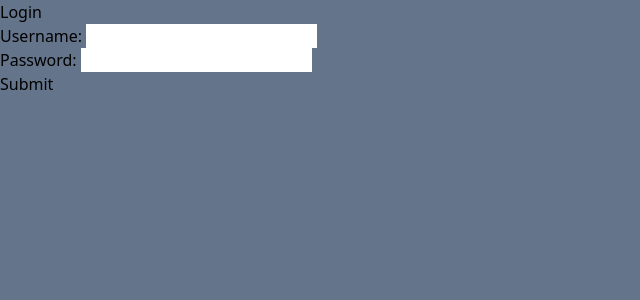
After one commit to MWasile/better_price, a Django app: page /user/login in a window 1280 px wide. The commit adds this page. Shown: the top 300 px of the page, without its empty margins (0-640 px from the left). Run offline with Django 4.2, Linux system fonts and the light colour scheme; parts of the project's set-up code (start-up, migrations or seed data) failed here and were passed over; some libraries are stand-ins or nearby versions.

Commit message:
works login with template

```diff
--- a/home/templates/home/home.html
+++ b/home/templates/home/home.html
@@ -2,4 +2,9 @@
 
 {% block container %}
     <h1>Home</h1>
+    {% if user.is_authenticated %}
+         <p>Welcome, {{ user.get_username }}. Thanks for logging in.</p>
+    {% else %}
+        <p>Welcome, new user. Please log in.</p>
+    {% endif %}
 {% endblock %}
--- a/users/forms.py
+++ b/users/forms.py
@@ -31,9 +31,8 @@ class RegistrationForm(forms.ModelForm):
 
 
 class LoginForm(AuthenticationForm):
-    username = forms.EmailField(label='Email', widget=forms.TextInput(attrs={
+    username = forms.CharField(label='Username', widget=forms.TextInput(attrs={
         'name': 'username',
-        'placeholder': 'Email'
     }))
 
     password = forms.CharField(widget=forms.PasswordInput)
--- /dev/null
+++ b/users/templates/users/login.html
@@ -0,0 +1,9 @@
+{% extends 'base.html' %}
+{% block container %}
+    <h1>Login</h1>
+    <form action="" method="post">
+        {% csrf_token %}
+        {{ form.as_p }}
+        <button type="submit" class="btn btn-primary">Submit</button>
+    </form>
+{% endblock %}
--- a/users/urls.py
+++ b/users/urls.py
@@ -4,5 +4,6 @@ from . import views
 app_name = 'users'
 
 urlpatterns = [
-    path('register', views.RegistrationView.as_view(), name='register')
+    path('register', views.RegistrationView.as_view(), name='register'),
+    path('login', views.LoginView.as_view(), name='login'),
 ]
--- a/users/views.py
+++ b/users/views.py
@@ -1,3 +1,4 @@
+from django.contrib.auth import authenticate, login
 from django.shortcuts import redirect
 from django.urls import reverse_lazy
 from django.views.generic import FormView
@@ -15,3 +16,22 @@ class RegistrationView(FormView):
             user.is_active = True
             user.save()
         return super().form_valid(form)
+
+
+class LoginView(FormView):
+    form_class = forms.LoginForm
+    template_name = 'users/login.html'
+    success_url = reverse_lazy('home:home')
+
+    def form_valid(self, form):
+        username = form.cleaned_data.get('username')
+        password = form.cleaned_data.get('password')
+
+        user = authenticate(username=username, password=password)
+
+        if user is not None:
+            if user.is_active:
+                login(self.request, user)
+                return super().form_valid(form)
+        else:
+            return super().form_invalid(form)
```
